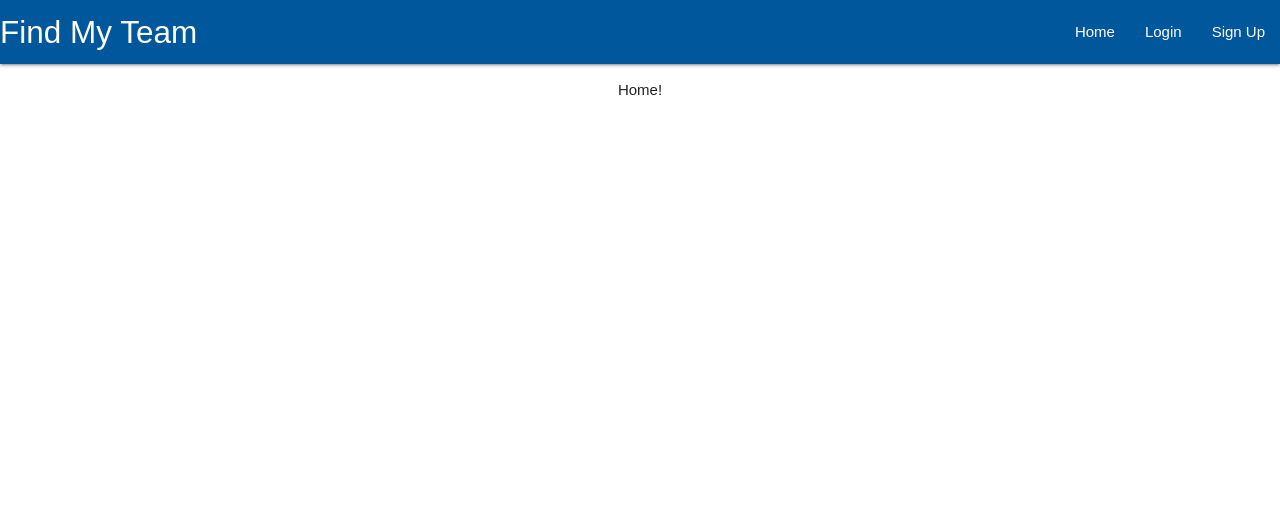
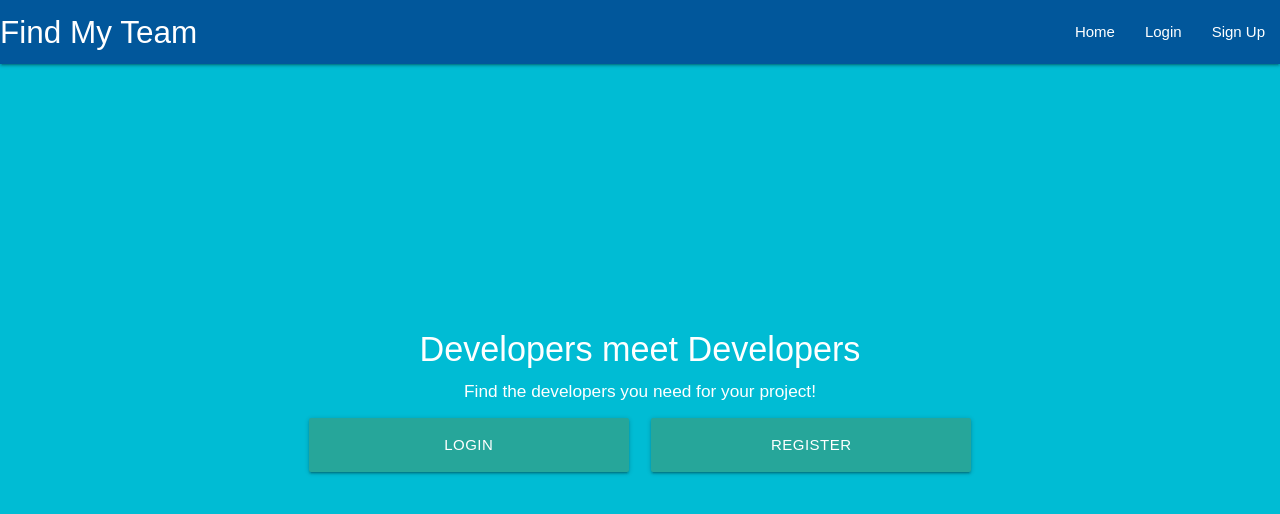
Before and after one commit to nathan815/LucidTeaming, a React (Create React App) app: page /dashboard in a window 1280 px wide. Shown: the top 514 px of the page. Built offline with nearby package versions, Linux system fonts and the light colour scheme.

Commit message:
adds files for the home route, (what you see when you aren't logged in)

```diff
--- /dev/null
+++ b/src/css/home.css
@@ -0,0 +1,19 @@
+#header {
+    min-height: 100vh;
+    max-height: 100vh;
+    width: 100vw;
+    position: absolute;
+    top: 0;
+    left: 0;
+    z-index: -1;
+    display:flex;
+    justify-content: center;
+    align-content: center;
+    flex-direction: column;
+}
+
+/*I was too lazy to actually find how to solve this.*/
+.cardFix {
+    min-width: 25vw;
+    margin-top: 10px;
+}
--- a/src/pages/Home.js
+++ b/src/pages/Home.js
@@ -1,9 +1,33 @@
 import React from 'react';
+import { Link } from 'react-router-dom';
+import "../css/home.css";
 
 export default class Home extends React.Component {
   render() {
+
     return (
-      <p>Home!</p>
+      <div>
+        <div className="section cyan" id="header">
+          <div className="header center white-text">
+            <h4>Developers meet Developers</h4>
+            <h6>Find the developers you need for your project!</h6>
+          </div>
+
+          <div className="row">
+            <div className="col s12 m6">
+              <Link to="/login" className="waves-effect waves-light btn-large cardFix">Login</Link>
+            </div>
+            <div className="col s12 m6">
+              <Link to="/register" className="waves-effect waves-light btn-large cardFix">Register</Link>
+            </div>
+          </div>
+
+
+
+        </div>
+
+
+      </div>
     );
   }
 }
```
